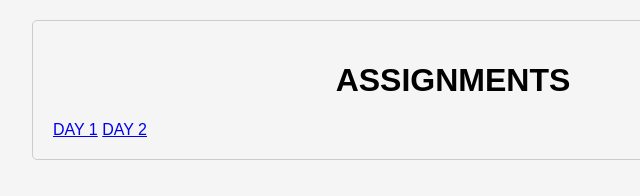
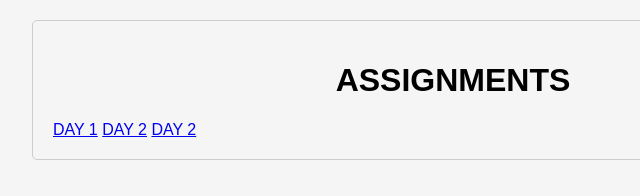
Before and after one commit to AdityaStha21/Aditya, a plain HTML site: page index.html in a window 1280 px wide. Shown: the full height of the page, 187-827 px from the left. Drawn offline with Linux system fonts and the light colour scheme.

Commit message:
index.html

```diff
--- a/index.html
+++ b/index.html
@@ -28,6 +28,7 @@
     </div>
        <a href="Day 1.html">DAY 1</a>
        <a href="Day 2.html">DAY 2</a>
+       <a href="c_programs.html">DAY 2</a>
       </div>
     </body>
 </html>
```
